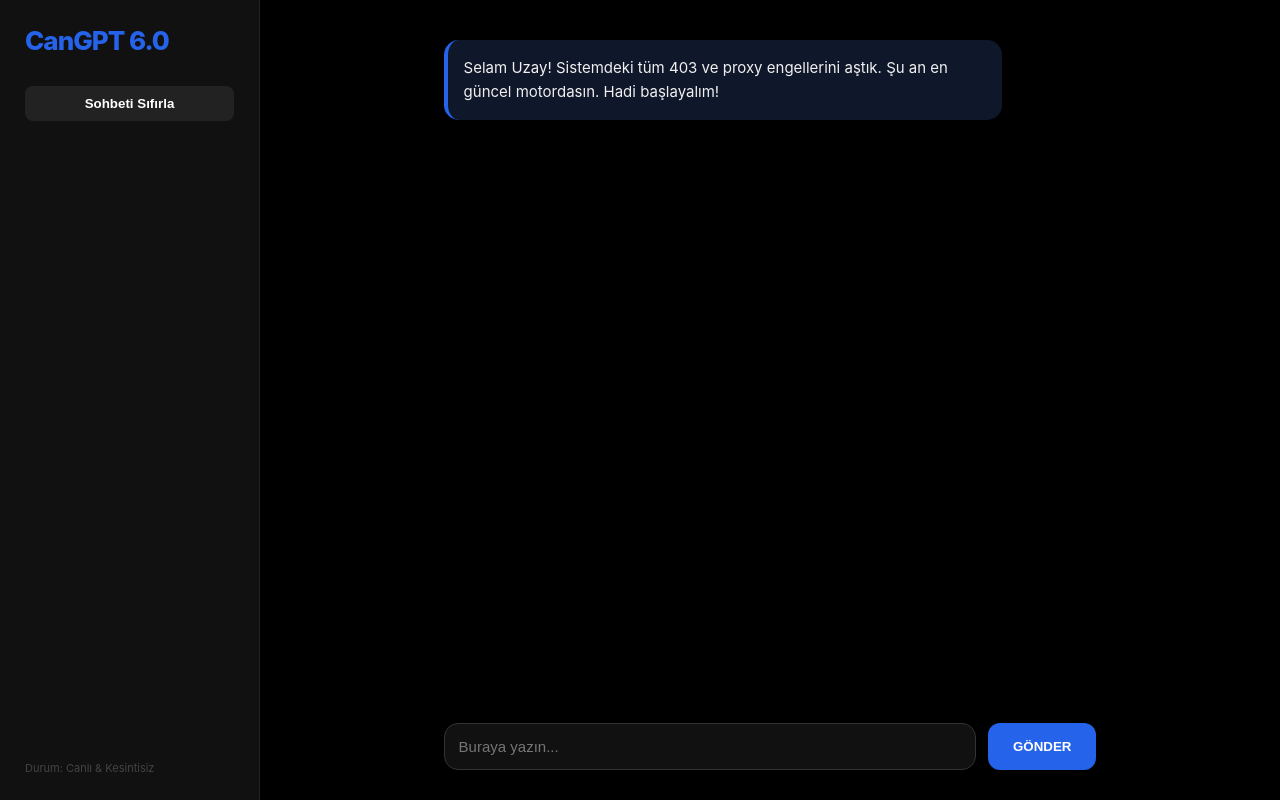
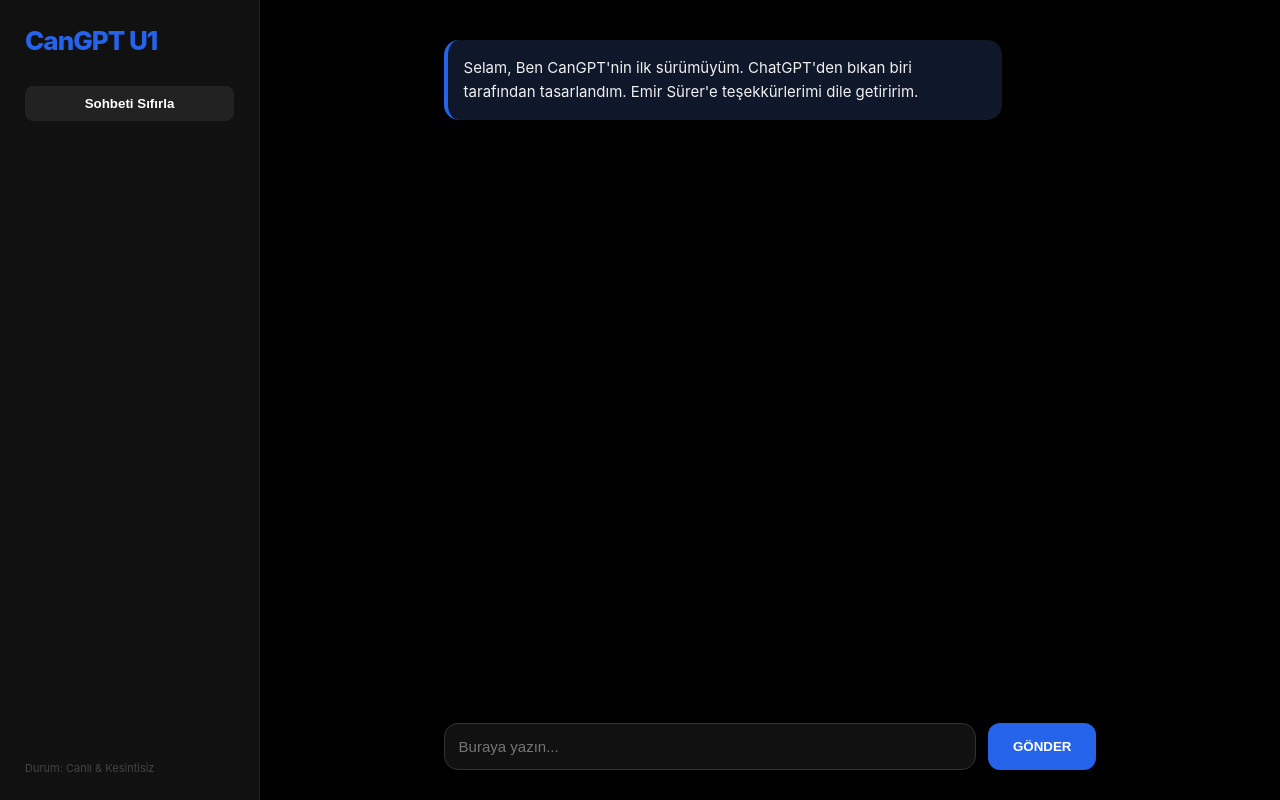
Before and after one commit to canuxs/cangpt, a plain HTML site: page index.html in a window 1280 px wide. Drawn offline with Linux system fonts and the light colour scheme.

Commit message:
Update index.html

```diff
--- a/index.html
+++ b/index.html
@@ -24,13 +24,13 @@
 </head>
 <body>
     <div class="sidebar">
-        <div class="logo">CanGPT 6.0</div>
+        <div class="logo">CanGPT U1</div>
         <button style="background:#222; color:white; border:none; padding:10px; border-radius:8px; cursor:pointer;" onclick="location.reload()">Sohbeti Sıfırla</button>
         <div style="margin-top:auto; font-size:11px; color:#444;">Durum: Canlı & Kesintisiz</div>
     </div>
     <div class="main">
         <div id="chat-win">
-            <div class="msg bot">Selam Uzay! Sistemdeki tüm 403 ve proxy engellerini aştık. Şu an en güncel motordasın. Hadi başlayalım!</div>
+            <div class="msg bot">Selam, Ben CanGPT'nin ilk sürümüyüm. ChatGPT'den bıkan biri tarafından tasarlandım. Emir Sürer'e teşekkürlerimi dile getiririm.</div>
         </div>
         <div class="input-area">
             <input type="text" id="inp" placeholder="Buraya yazın..." onkeypress="if(event.key==='Enter') send()">
```
